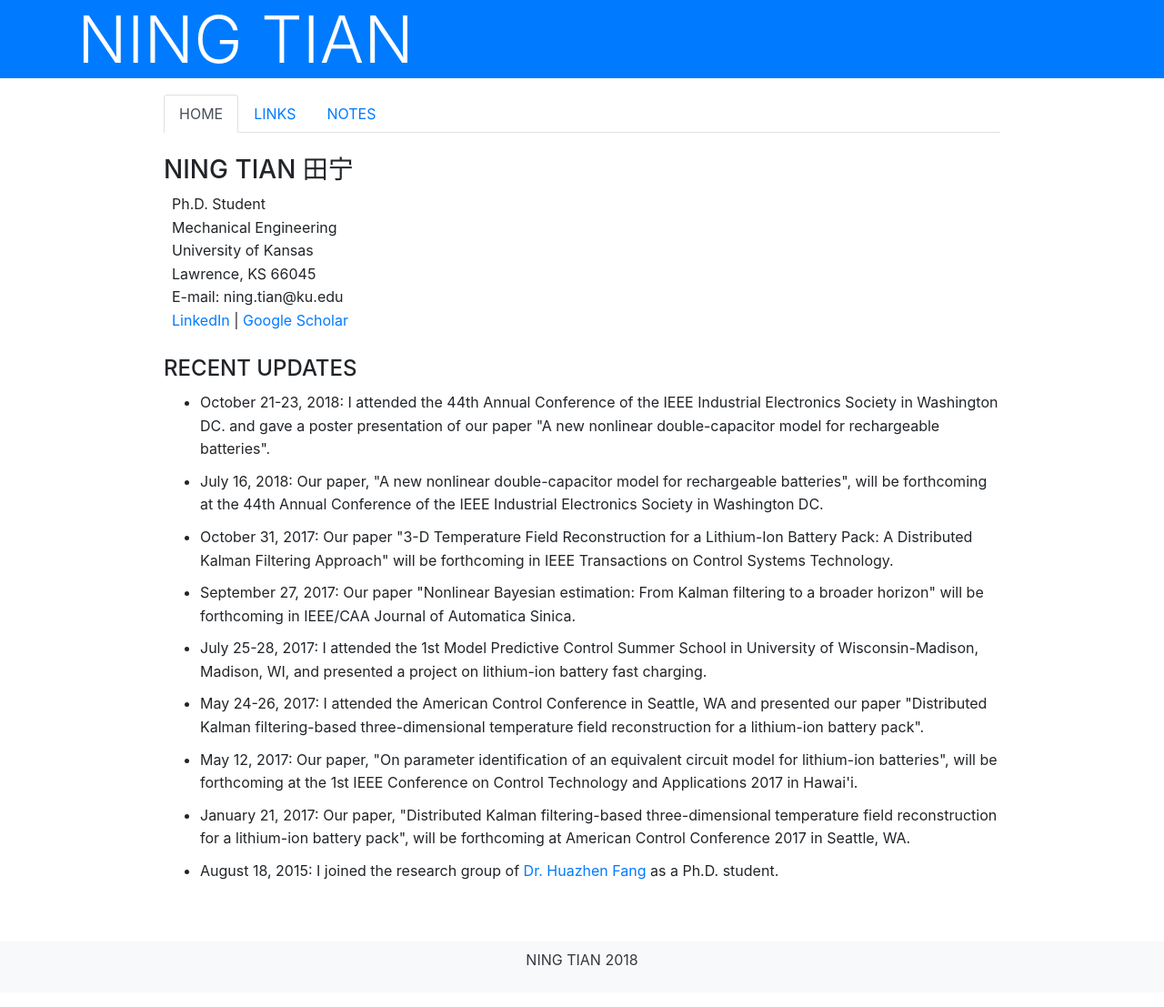
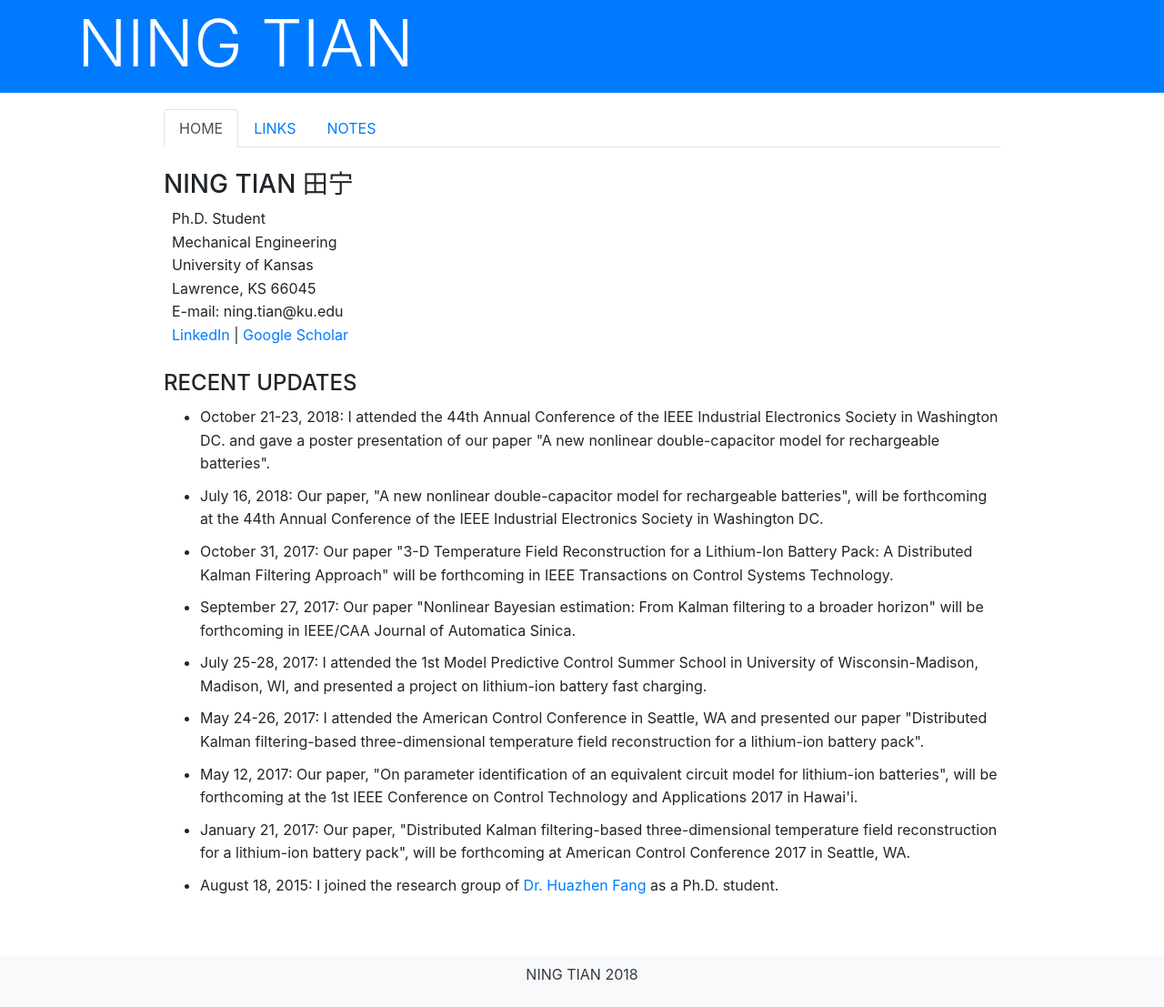
Before and after one commit to ningtian/ningtian.github.io, a Jekyll site: the page index.html, which Jekyll copies as it is, in a window 1280 px wide. Shown: the whole page at 91% size. Built offline with Jekyll 4.4.1, drawn with Linux system fonts in a browser that asks for light colours.

Commit message:
Update index.html

```diff
--- a/index.html
+++ b/index.html
@@ -18,7 +18,7 @@
 
 <!-- the following is body part -->
 <body>
-<div class="p-6 mb-2 bg-primary text-white">
+<div class="p-1 mb-2 bg-primary text-white">
   <div class="container">
     <h1 class="display-3">NING TIAN</h1>
   </div>
```
